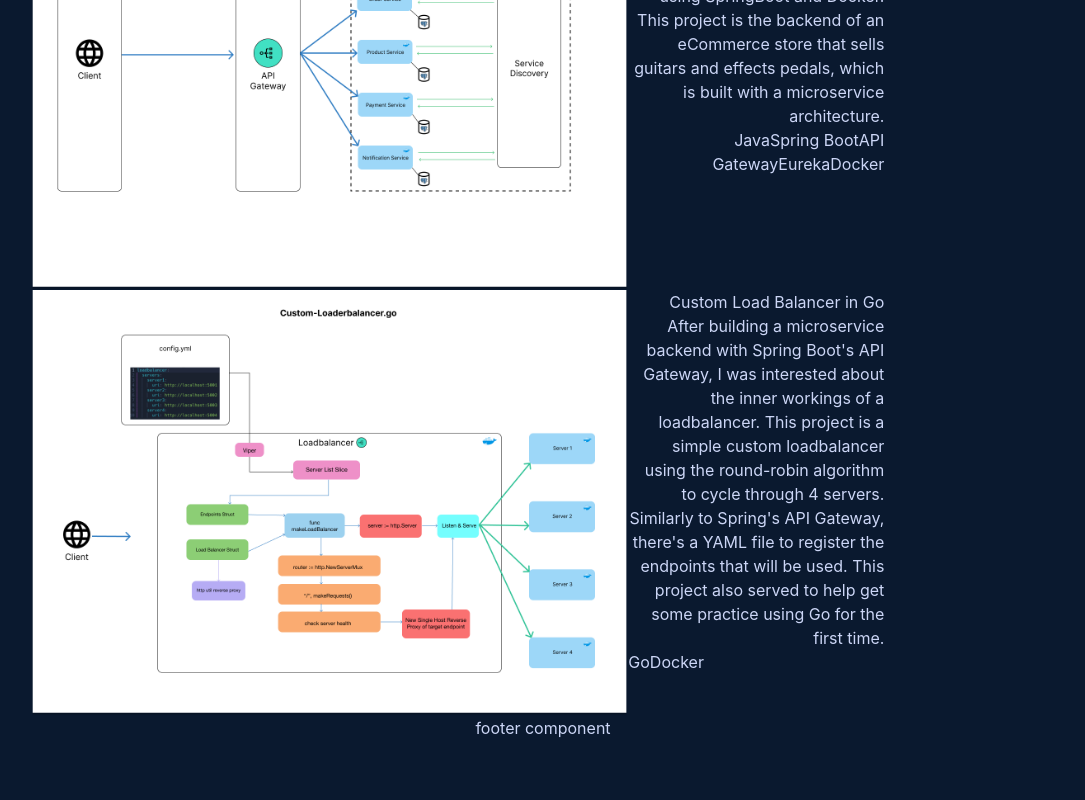
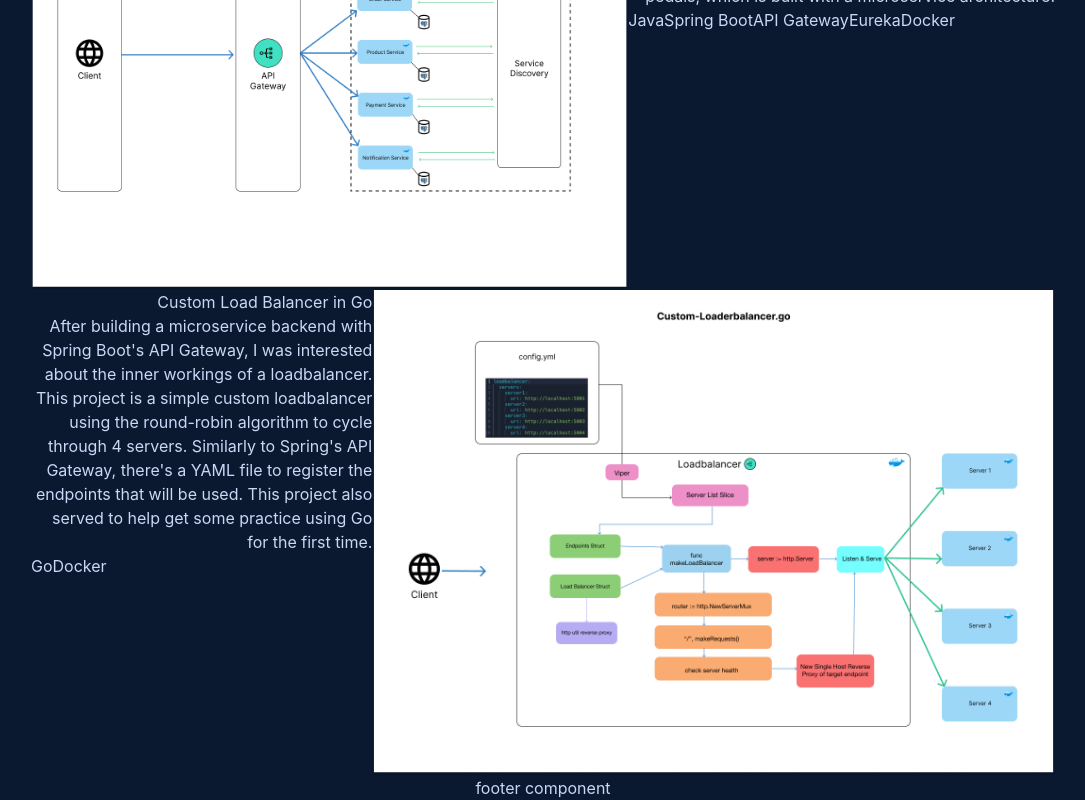
Before and after one commit to bryanyi/bryanyi-portfolio-v2, a Next.js app: page / in a window 1280 px wide. Shown: the part 2531-3331 px from the top of the page, without its empty margins (97-1182 px from the left). Before the commit the page ends 3271 px from the top, so only its background shows below. Built offline with nearby package versions, Linux system fonts and the light colour scheme.

Commit message:
project grid set up

```diff
--- a/app/components/Project.tsx
+++ b/app/components/Project.tsx
@@ -8,13 +8,25 @@ const Project: React.FC<ProjectProps> = ({
   projectDescription,
   projectImage,
 }) => {
+  let gridImageLeft = "col-[1_/_8]";
+  let gridDescriptionRight = "col-[8_/_13]";
+  let gridDescriptionLeft = "col-[1_/_5]";
+  let gridImageRight = "col-[5_/_13]";
+
+  if (projectId % 2 != 0) {
     return (
       <>
         <div className="project-container grid grid-cols-12">
-        <div className="project-image col-[1_/_8]">
-          <img className="w-full h-full" src={projectImage} alt={projectName} />
+          <div className={`project-image ${gridImageLeft}`}>
+            <img
+              className="w-full h-full"
+              src={projectImage}
+              alt={projectName}
+            />
           </div>
-        <div className="project-info col-[8_/_11] text-right flex flex-col justify-start">
+          <div
+            className={`project-info text-right flex flex-col justify-start ${gridDescriptionRight}`}
+          >
             <div className="project-title">{projectName}</div>
             <div className="project-desc">{projectDescription}</div>
             <div className="project-tech flex justify-between gap-x-1">
@@ -27,6 +39,34 @@ const Project: React.FC<ProjectProps> = ({
         </div>
       </>
     );
+  } else {
+    return (
+      <>
+        <div className="project-container grid grid-cols-12">
+          <div
+            className={`project-info text-right flex flex-col justify-start ${gridDescriptionLeft}`}
+          >
+            <div className="project-title">{projectName}</div>
+            <div className="project-desc">{projectDescription}</div>
+            <div className="project-tech flex justify-between gap-x-1">
+              {technologies.map((tech) => {
+                return tech;
+              })}
+            </div>
+            <div className="project-links"></div>
+          </div>
+
+          <div className={`project-image ${gridImageRight}`}>
+            <img
+              className="w-full h-full"
+              src={projectImage}
+              alt={projectName}
+            />
+          </div>
+        </div>
+      </>
+    );
+  }
 };
 
 export default Project;
```
Lines whose indentation alone changed are shown as unchanged.
